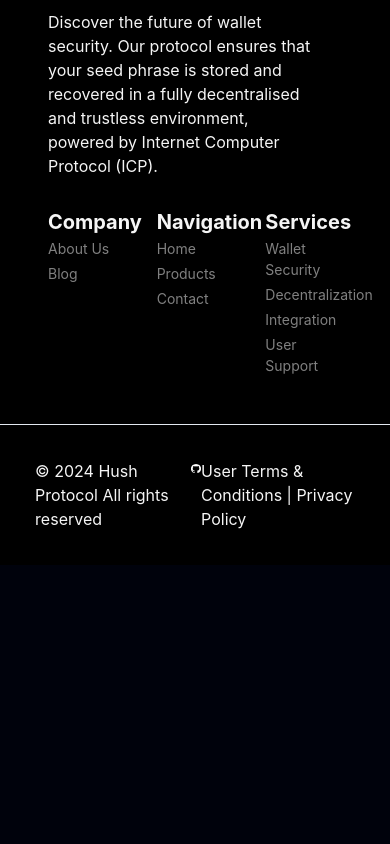
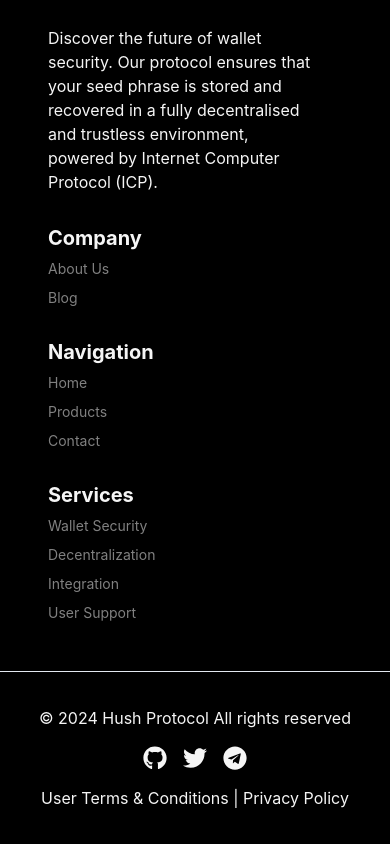
Before and after one commit to hush-protocol/hush-ui, a Next.js app: page / in a window 390 px wide. Shown: the part 4086-4930 px from the top of the page. Before the commit the page ends 4651 px from the top, so only its background shows below. Built offline with nearby package versions, Linux system fonts and the light colour scheme.

Commit message:
Second Ui commit with responsive design and more logo's

```diff
--- a/package.json
+++ b/package.json
@@ -26,6 +26,7 @@
     "react-dom": "^18",
     "react-hook-form": "^7.52.1",
     "react-icons": "^5.2.1",
+    "react-social-icons": "^6.18.0",
     "tailwind-merge": "^2.4.0",
     "tailwindcss-animate": "^1.0.7"
   },
--- a/src/components/layout/footer.tsx
+++ b/src/components/layout/footer.tsx
@@ -2,31 +2,27 @@
 
 import {
   Box,
-  Container,
   Stack,
   SimpleGrid,
   Text,
   Image,
-  useColorModeValue,
   VStack,
   Heading,
-  HStack,
+  Link,
+  useBreakpointValue,
+  useColorModeValue,
 } from "@chakra-ui/react";
 import Logo from "../../../public/logo.png";
-import githublogo from "../../../public/github-mark-white.png";
+import { FaGithub, FaTwitter, FaTelegram } from "react-icons/fa";
 
-const Company = ["About Us", "Blog", ];
-
+const Company = ["About Us", "Blog"];
 const Navigation = ["Home", "Products", "Contact"];
-
-const Services = [
-  "Wallet Security",
-  "Decentralization",
-  "Integration",
-  "User Support",
-];
+const Services = ["Wallet Security", "Decentralization", "Integration", "User Support"];
 
 export default function Footer() {
+  const iconSize = useBreakpointValue({ base: 24, md: 30 });
+  const isHalfScreen = useBreakpointValue({ base: false, md: true })
+
   return (
     <Box
       style={{
@@ -34,7 +30,7 @@
         borderImage: "linear-gradient(to right, #000000, #ffffff, #000000) 1",
         borderImageSlice: 1,
       }}
-      overflowY={'hidden'}
+      overflowY={"hidden"}
       bgColor={"black"}
       color={useColorModeValue("gray.700", "gray.200")}
     >
@@ -45,11 +41,7 @@
         w={"100%"}
         py={"4"}
       >
-        <VStack
-          alignItems="flex-start"
-          spacing={"0"}
-          maxW={{ base: "100%", lg: "60%" }}
-        >
+        <VStack alignItems="flex-start" spacing={4} maxW={{ base: "100%", lg: "60%" }}>
           <Image
             src={Logo.src}
             alt="Hush Protocol"
@@ -57,81 +49,74 @@
             objectFit="contain"
           />
           <Text color={"whitesmoke"} maxW={"90%"}>
-            Discover the future of wallet security. Our protocol ensures that
-            your seed phrase is stored and recovered in a fully decentralised
-            and trustless environment, powered by Internet Computer Protocol
-            (ICP).
+            Discover the future of wallet security. Our protocol ensures that your seed phrase is stored
+            and recovered in a fully decentralised and trustless environment, powered by Internet Computer
+            Protocol (ICP).
           </Text>
         </VStack>
 
         <SimpleGrid
-          columns={{ base: 3, md: 3, lg: 3 }}
+          columns={{ base: 1, md: 3, lg: 3 }}
           spacing={8}
           py={8}
           flexGrow={1}
           flexBasis={{ base: "100%", lg: "40%" }}
           minW={{ base: "100%", lg: "40%" }}
         >
-          <Stack align={"flex-start"} spacing={"1"}>
+          <Stack align={"flex-start"} spacing={2}>
             <Heading size={"md"} color={"whitesmoke"}>
               Company
             </Heading>
-            {Company.map((company, index) => (
-              <p
-                key={index}
-                className="text-white round opacity-50 text-[14px] font-[400]"
-              >
-                {company}
-              </p>
+            {Company.map((item, index) => (
+              <Text key={index} className="text-white opacity-50 text-[14px] font-[400]">
+                {item}
+              </Text>
             ))}
           </Stack>
 
-          <Stack align={"flex-start"} spacing={"1"}>
+          <Stack align={"flex-start"} spacing={2}>
             <Heading size={"md"} color={"whitesmoke"}>
               Navigation
             </Heading>
-            {Navigation.map((navigation, index) => (
-              <p
-                key={index}
-                className="text-white opacity-50 text-[14px] font-[400]"
-              >
-                {navigation}
-              </p>
+            {Navigation.map((item, index) => (
+              <Text key={index} className="text-white opacity-50 text-[14px] font-[400]">
+                {item}
+              </Text>
             ))}
           </Stack>
 
-          <Stack align={"flex-start"} spacing={"1"}>
+          <Stack align={"flex-start"} spacing={2}>
             <Heading size={"md"} color={"whitesmoke"}>
               Services
             </Heading>
-            {Services.map((service, index) => (
-              <p
-                key={index}
-                className="text-white opacity-50 text-[14px] font-[400]"
-              >
-                {service}
-              </p>
+            {Services.map((item, index) => (
+              <Text key={index} className="text-white opacity-50 text-[14px] font-[400]">
+                {item}
+              </Text>
             ))}
           </Stack>
         </SimpleGrid>
       </Stack>
-      <Box
-        borderTopWidth={1}
-        borderStyle={"solid"}
-        borderColor={useColorModeValue("gray.200", "gray.700")}
-      >
-        <div className='px-[9%] flex justify-between my-[34px]' >
-          <Text color={'whitesmoke'}>© 2024 Hush Protocol All rights reserved</Text>
-          <a href ="https://github.com/hush-protocol" target = "_blank " rel = "noopener noreferrer">
-          <Image
-            src={githublogo.src}
-            alt="Hush Protocol"
-            boxSize={{ base: "20px", md: "25px", lg: "30px" }}
-            objectFit="contain"
-            />
-          </a>
-          <Text color={'whitesmoke'}>User Terms & Conditions | Privacy Policy</Text>
 
+      <Box borderTopWidth={1} borderStyle={"solid"} borderColor={useColorModeValue("gray.200", "gray.700")}>
+        <div className="px-[9%] flex flex-col md:flex-row justify-between items-center my-[34px]">
+          <Text color={"whitesmoke"} mb={{ base: 4, md: 0 }}>
+            © 2024 Hush Protocol All rights reserved
+          </Text>
+
+          <Stack direction="row" spacing={4} justify="center" align="center" mb={{ base: 4, md: 0 }}>
+            <Link href="https://github.com/hush-protocol" isExternal>
+              <FaGithub size={iconSize} color="whitesmoke" />
+            </Link>
+            <Link href="https://twitter.com/hush-protocol" isExternal>
+              <FaTwitter size={iconSize} color="whitesmoke" />
+            </Link>
+            <Link href="https://telegram.org/hush-protocol" isExternal>
+              <FaTelegram size={iconSize} color="whitesmoke" />
+            </Link>
+          </Stack>
+
+          <Text color={"whitesmoke"}>User Terms & Conditions | Privacy Policy</Text>
         </div>
       </Box>
     </Box>
```
Also changed, not shown: public/github-mark-white.png (deleted).
